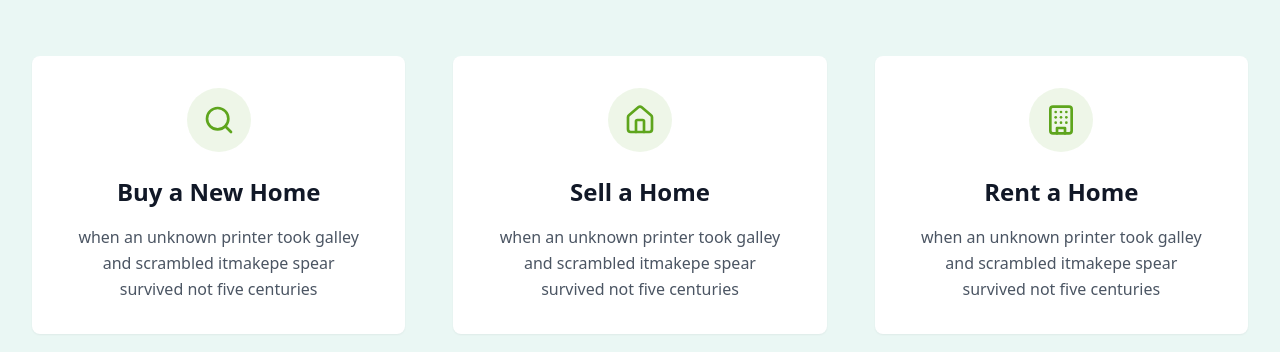
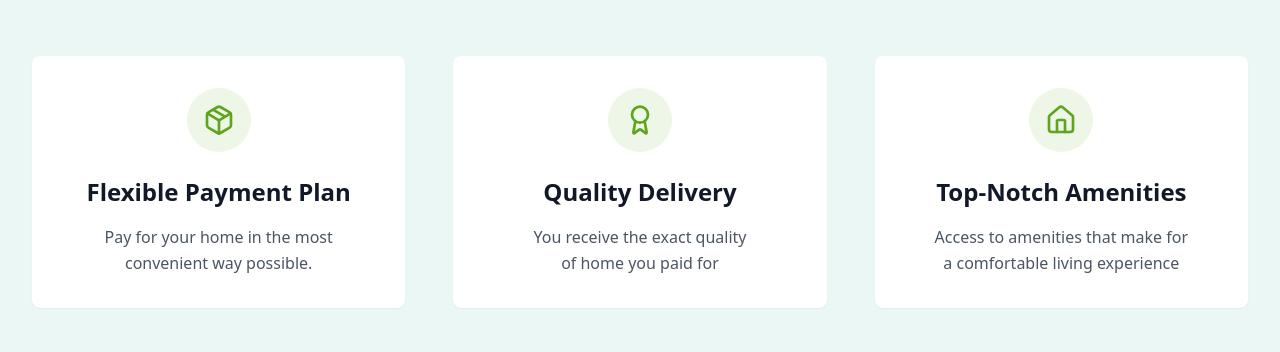
Before and after one commit to wonderfulguru1/ui-blueprint-duplicator, a React (Vite) app: page / in a window 1280 px wide. Shown: the part 2016-2368 px from the top of the page. Built offline with nearby package versions, Linux system fonts and the light colour scheme.

Commit message:
Replace "Our Main Specialty" cards
Replace the existing three cards in the "Our Main Specialty" section with the new content.

```diff
--- a/src/components/CategoriesSection.tsx
+++ b/src/components/CategoriesSection.tsx
@@ -1,6 +1,6 @@
 
 import React from 'react';
-import { Search, Home, Building } from 'lucide-react';
+import { Package, Award, House, TrendingUp } from 'lucide-react';
 
 export const CategoriesSection: React.FC = () => {
   return (
@@ -16,54 +16,48 @@ export const CategoriesSection: React.FC = () => {
         </div>
 
         <div className="grid grid-cols-1 md:grid-cols-3 gap-8 lg:gap-12">
-          {/* Buy a New Home */}
+          {/* Flexible Payment Plan */}
           <div className="bg-white rounded-lg p-8 text-center shadow-sm hover:shadow-md transition-shadow">
             <div className="w-16 h-16 mx-auto mb-6 bg-[#5EA51D]/10 rounded-full flex items-center justify-center">
-              <Search className="w-8 h-8 text-[#5EA51D]" />
+              <Package className="w-8 h-8 text-[#5EA51D]" />
             </div>
             <h3 className="text-xl lg:text-2xl font-bold text-gray-900 mb-4">
-              Buy a New Home
+              Flexible Payment Plan
             </h3>
             <p className="text-gray-600 leading-relaxed">
-              when an unknown printer took galley
+              Pay for your home in the most
               <br />
-              and scrambled itmakepe spear
-              <br />
-              survived not five centuries
+              convenient way possible.
             </p>
           </div>
 
-          {/* Sell a Home */}
+          {/* Quality Delivery */}
           <div className="bg-white rounded-lg p-8 text-center shadow-sm hover:shadow-md transition-shadow">
             <div className="w-16 h-16 mx-auto mb-6 bg-[#5EA51D]/10 rounded-full flex items-center justify-center">
-              <Home className="w-8 h-8 text-[#5EA51D]" />
+              <Award className="w-8 h-8 text-[#5EA51D]" />
             </div>
             <h3 className="text-xl lg:text-2xl font-bold text-gray-900 mb-4">
-              Sell a Home
+              Quality Delivery
             </h3>
             <p className="text-gray-600 leading-relaxed">
-              when an unknown printer took galley
+              You receive the exact quality
               <br />
-              and scrambled itmakepe spear
-              <br />
-              survived not five centuries
+              of home you paid for
             </p>
           </div>
 
-          {/* Rent a Home */}
+          {/* Top-Notch Amenities */}
           <div className="bg-white rounded-lg p-8 text-center shadow-sm hover:shadow-md transition-shadow">
             <div className="w-16 h-16 mx-auto mb-6 bg-[#5EA51D]/10 rounded-full flex items-center justify-center">
-              <Building className="w-8 h-8 text-[#5EA51D]" />
+              <House className="w-8 h-8 text-[#5EA51D]" />
             </div>
             <h3 className="text-xl lg:text-2xl font-bold text-gray-900 mb-4">
-              Rent a Home
+              Top-Notch Amenities
             </h3>
             <p className="text-gray-600 leading-relaxed">
-              when an unknown printer took galley
+              Access to amenities that make for
               <br />
-              and scrambled itmakepe spear
-              <br />
-              survived not five centuries
+              a comfortable living experience
             </p>
           </div>
         </div>
```
